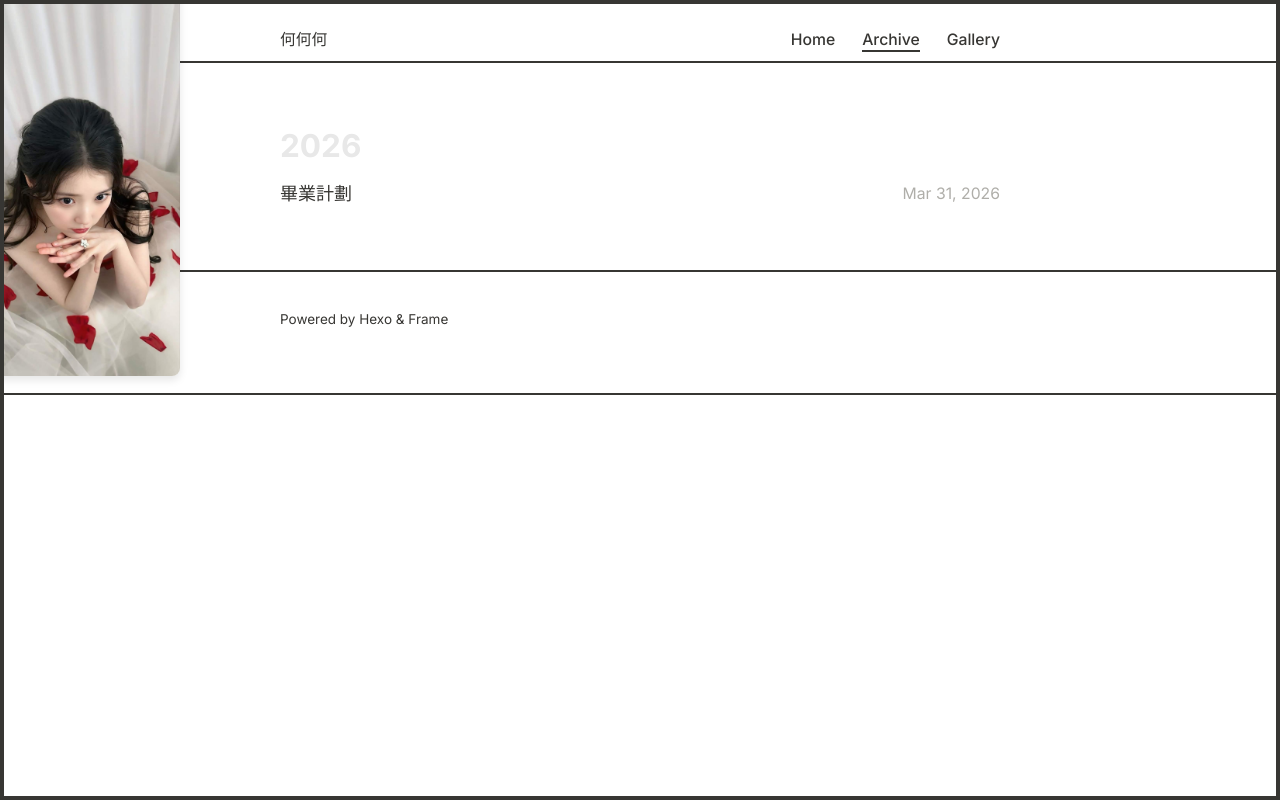
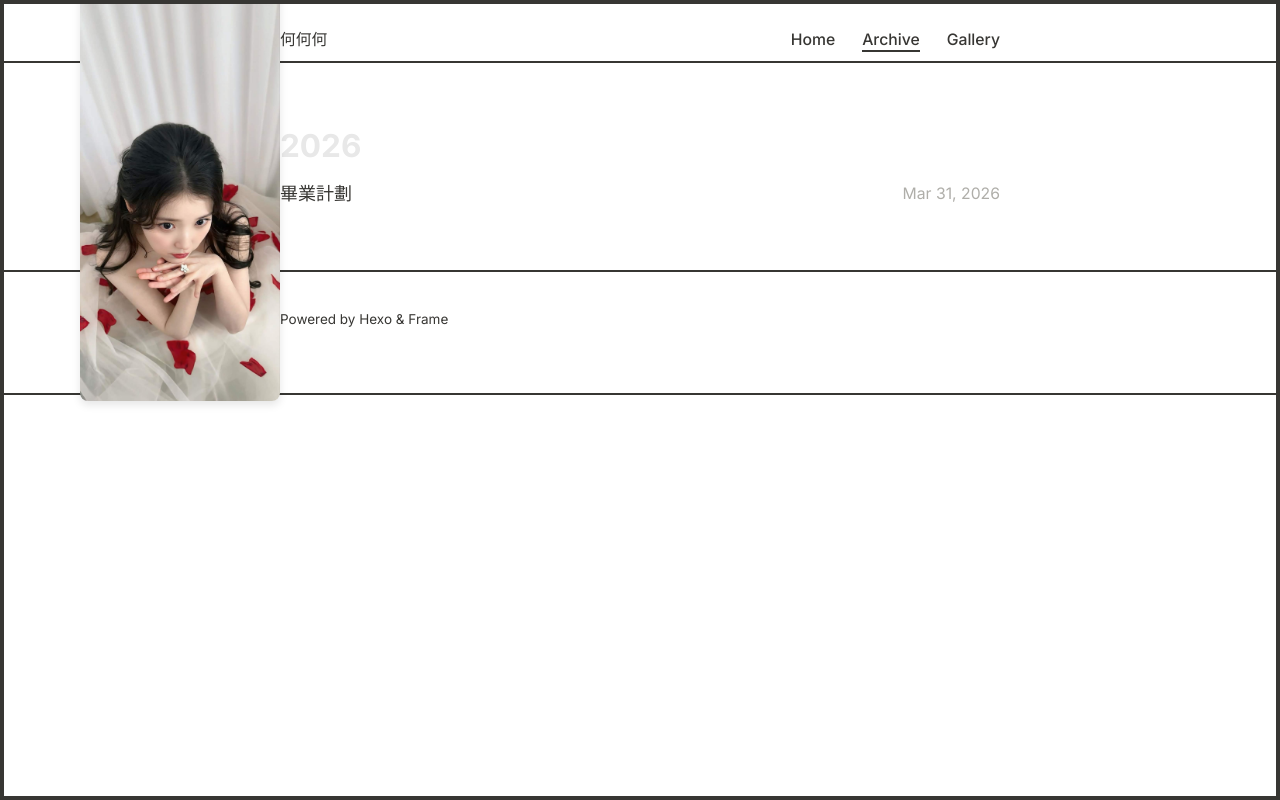
Before and after one commit to iu-ya/iu-ya.github.io, a plain HTML site: page archives/index.html in a window 1280 px wide. Drawn offline with Linux system fonts and the light colour scheme.

Commit message:
Update index.html

```diff
--- a/archives/index.html
+++ b/archives/index.html
@@ -131,7 +131,7 @@
     </div>
 </div>
 
-<div class="post-list" style="position: relative;"> <div style="position: absolute; left: -300px; top:-250px; width: 200px;">
+<div class="post-list" style="position: relative;"> <div style="position: absolute; left: -200px; top:-225px; width: 200px;">
         <img src="/archives/iu2.jpg" alt="iu2" style="width: 100%; border-radius: 8px; box-shadow: 0 4px 8px rgba(0,0,0,0.1);">
         <p style="text-align: center; font-size: 0.8em; color: #888; </p>
     </div>
```
